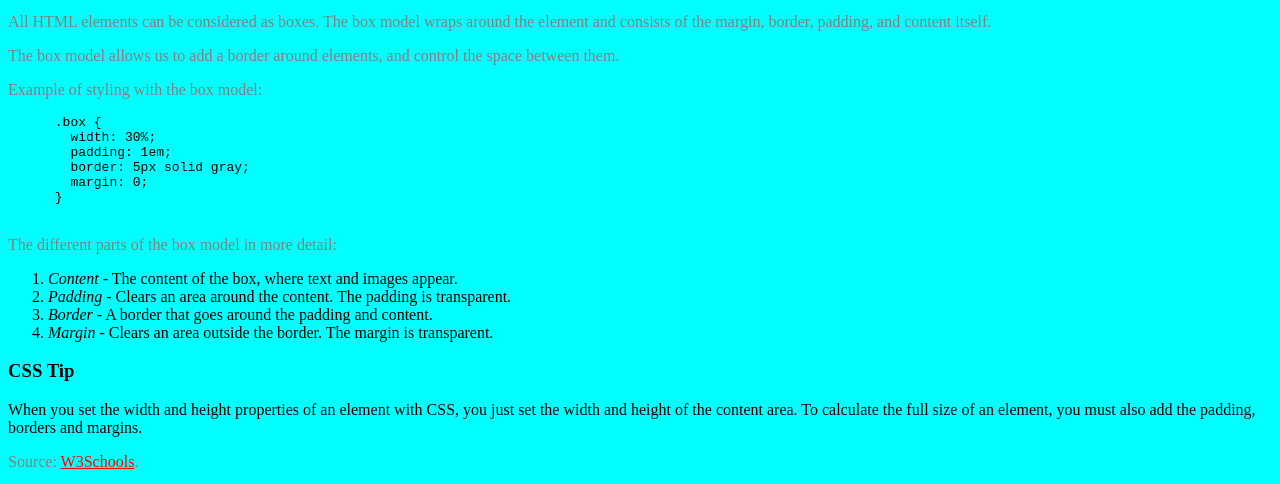
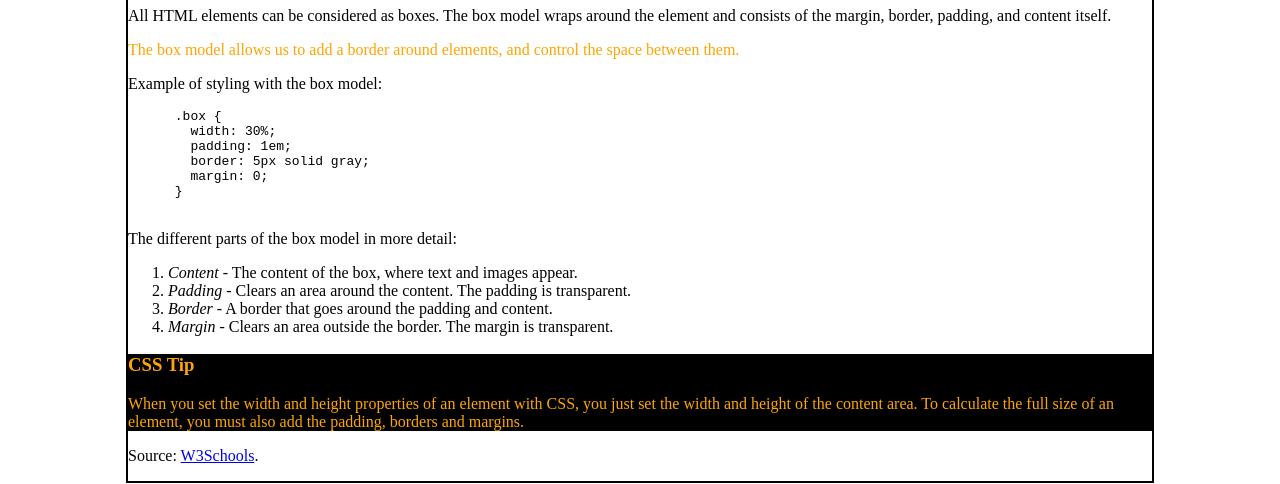
Before and after one commit to powerjam/box-model-demo, a plain HTML site: page index.html in a window 1280 px wide. Shown: the part 838-1322 px from the top of the page. Drawn offline with Linux system fonts and the light colour scheme.

Commit message:
Style with classes, ids, and psuedo class

```diff
--- a/index.html
+++ b/index.html
@@ -7,7 +7,7 @@
   <link rel="stylesheet" type="text/css" href="styles/style.css">
 
 </head>
-<body>
+<body id="homepage">
   <header>
     <img src="http://lovemeow.com/wp-content/uploads/2011/05/4669827150_6725db354b_o.jpg" alt="kitten emerging from a cardboard box" >
     <h1>Box Model Info Sheet</h1>
@@ -31,7 +31,7 @@
     <p>All HTML elements can be considered as boxes. The box model wraps around the element and consists of the margin, border, padding, and content itself.</p>
 
 
-    <p>The box model allows us to add a border around elements, and control the space between them. </p>
+    <p class="highlight">The box model allows us to add a border around elements, and control the space between them. </p>
 
 
     <p>Example of styling with the box model:</p>
@@ -55,7 +55,7 @@
   </article>
 
 
-  <aside>
+  <aside class="highlight">
     <h3>CSS Tip</h3>
     <p>When you set the width and height properties of an element with CSS, you just set the width and height of the content area. To calculate the full size of an element, you must also add the padding, borders and margins.</p>
   </aside>
--- a/styles/style.css
+++ b/styles/style.css
@@ -1,9 +1,20 @@
-body {
-  background-color: aqua;
+.highlight {
+  color: orange;
 }
-h1 {
-  color: magenta;
+
+/* No space means this applies to aside tags that have a class of highlight */
+aside.highlight {
+  background-color: black;
 }
-p { color: gray; }
-aside p { color: black; }
-footer a { color: red; }
+
+/* id's */
+#homepage {
+  width: 80%;
+  margin: auto;
+  border: 2px solid black;
+}
+
+a:hover {
+  color: red;
+  font-size: 2em;
+}
```
